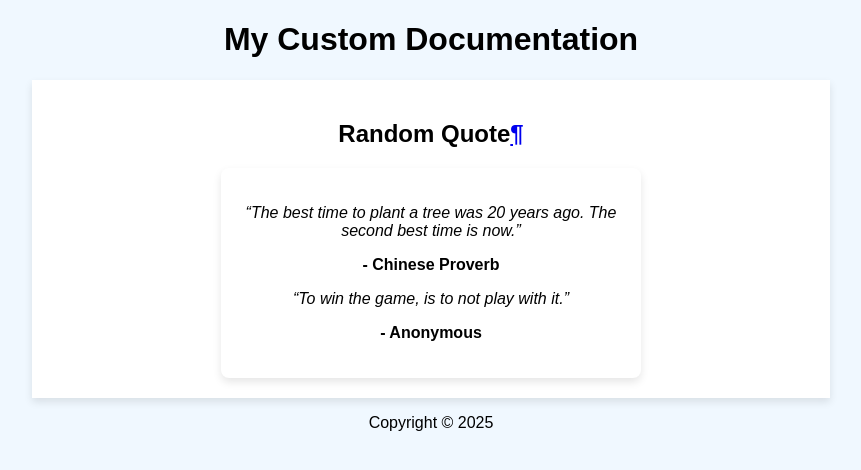
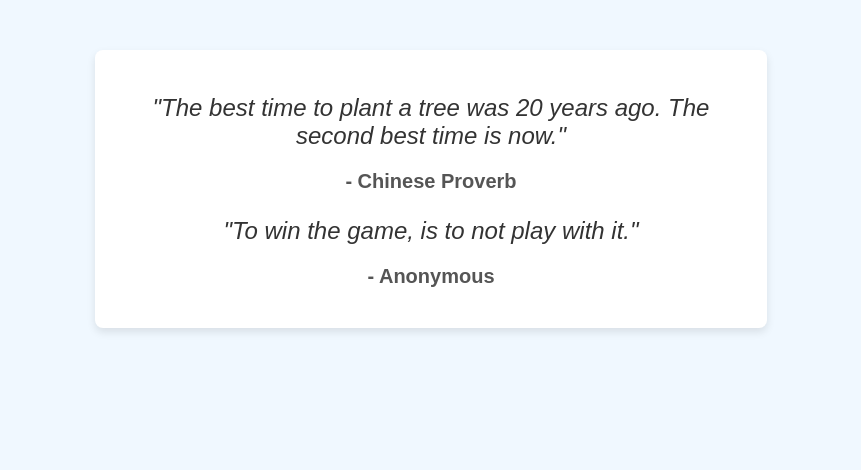
Before and after one commit to KyleRobertson22/jungle.github.io, a Sphinx documentation site: the page built from source/quotes.rst, in a window 1280 px wide. Shown: the top 470 px of the page, without its empty margins (209-1070 px from the left). Built offline with Sphinx 7.4.7, drawn with Linux system fonts in a browser that asks for light colours.

Commit message:
Update layout.html

```diff
--- a/source/_templates/layout.html
+++ b/source/_templates/layout.html
@@ -3,22 +3,44 @@
 <head>
     <meta charset="UTF-8">
     <meta name="viewport" content="width=device-width, initial-scale=1.0">
-    <title>{{ title|e }}</title>
-    <link rel="stylesheet" href="{{ pathto('_static/custom.css', 1) }}">
+    <title>Random Quote</title>
+    <style>
+        body {
+            font-family: Arial, sans-serif;
+            background-color: #f0f8ff;
+            text-align: center;
+            margin-top: 50px;
+        }
+        .quote {
+            font-size: 24px;
+            font-style: italic;
+            color: #333;
+            margin-bottom: 20px;
+        }
+        .author {
+            font-size: 20px;
+            font-weight: bold;
+            color: #555;
+        }
+        .container {
+            width: 50%;
+            margin: 0 auto;
+            padding: 20px;
+            background-color: #fff;
+            border-radius: 8px;
+            box-shadow: 0px 4px 8px rgba(0, 0, 0, 0.1);
+        }
+    </style>
 </head>
 <body>
 
-    <header>
-        <h1>My Custom Documentation</h1>
-    </header>
+    <div class="container">
+        <p class="quote">"The best time to plant a tree was 20 years ago. The second best time is now."</p>
+        <p class="author">- Chinese Proverb</p>
 
-    <main>
-        {{ body }}
-    </main>
-
-    <footer>
-        <p>Copyright © 2025</p>
-    </footer>
+        <p class="quote">"To win the game, is to not play with it."</p>
+        <p class="author">- Anonymous</p>
+    </div>
 
 </body>
 </html>
```
